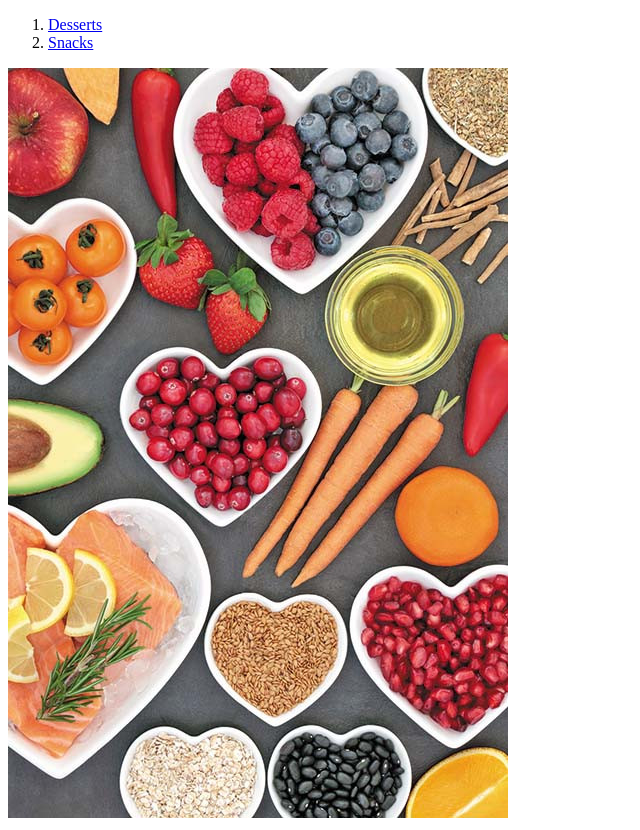
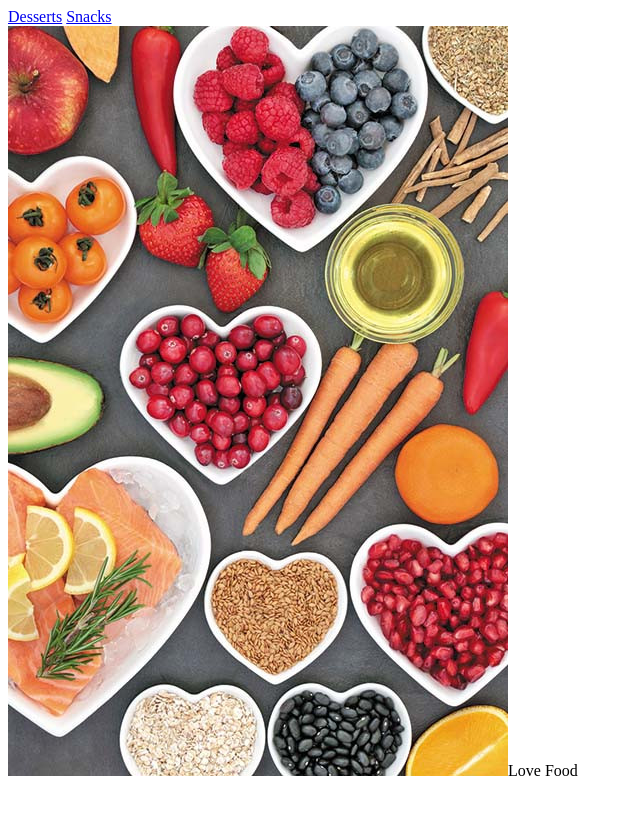
Before and after one commit to fab514/yummy-food, a plain HTML site: page index.html in a window 1280 px wide. Shown: the whole page, without its empty margins (0-640 px from the left). After the commit the page ends 800 px from the top, so only its background shows below. Drawn offline with Linux system fonts and the light colour scheme.

Commit message:
Unlisted the Navigational Links

```diff
--- a/index.html
+++ b/index.html
@@ -5,13 +5,15 @@
     </head>
     <body>
         <nav>
-            <ol>
-                <li><a href="bio.html">Desserts</a></li>
-                <li><a href="yummy.html">Snacks</a></li>
-            </ol>
+
+            <a href="bio.html">Desserts</a>
+            <a href="yummy.html">Snacks</a>
+
         </nav>
+
         <div>
-            <img src="Love Food.jpg">
+
+            <img src="Love Food.jpg">Love Food
 
         </div>
     </body>
```
